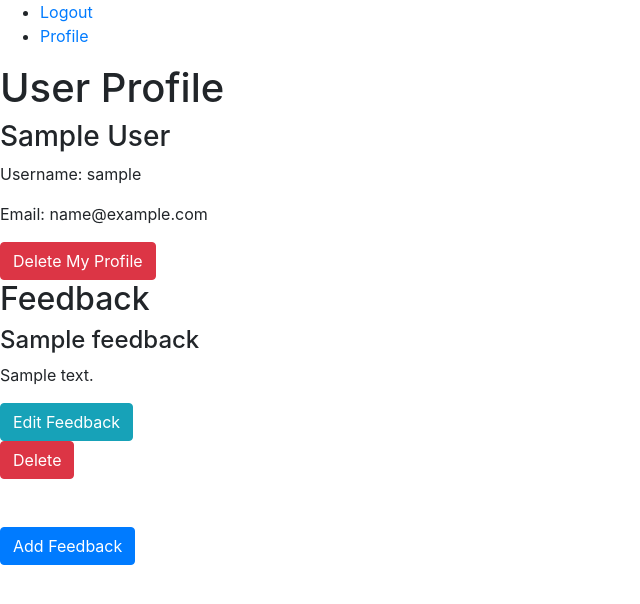
After one commit to sairina/flask-feedback, a Flask app: a page that uses templates/base.html in a window 1280 px wide. The commit adds this page. Shown: the top 604 px of the page, without its empty margins (0-640 px from the left). Run offline with Flask 2, Linux system fonts and the light colour scheme; the visitor is signed in with stand-in values (Sample User, id 1); tables that the repository leaves empty hold one stand-in row (values such as "Sample post"); some libraries are stand-ins or nearby versions.

Commit message:
Added add feedback routes and modified profile to show feedback. Added feedback.html template

```diff
--- a/app.py
+++ b/app.py
@@ -1,7 +1,7 @@
 from flask import Flask, redirect, render_template, request, flash, session
-from models import db, connect_db, User
+from models import db, connect_db, User, Feedback
 from flask_debugtoolbar import DebugToolbarExtension
-from forms import RegisterUserForm, LoginUserForm
+from forms import RegisterUserForm, LoginUserForm, FeedbackForm
 
 app = Flask(__name__)
 app.config['SQLALCHEMY_DATABASE_URI'] = 'postgresql:///feedback_db'
@@ -43,9 +43,9 @@ def register_user():
         db.session.add(user)
         db.session.commit()
 
-        session['user_name'] = user.username
+        session['username'] = user.username
 
-        return redirect('/secret')
+        return redirect(f'/users/{user.username}')
 
     return render_template("register.html", form=form)
 
@@ -64,20 +64,84 @@ def login_user():
         user = User.authenticate(username, password)
 
         if user:
-            session['user_name'] = user.username
-            return redirect('/secret')
+            session['username'] = user.username
+            return redirect(f'/users/{user.username}')
         else:
             form.username.errors = ["Bad name/password"]
     return render_template("login.html", form=form)
 
 
-@app.route("/secret")
-def secret_route():
+@app.route("/users/<username>")
+def show_user_profile(username):
     """ Hidden page for logged-in users """
 
-    if "user_name" not in session:
+    if "username" not in session:
         flash("You must be logged in to view!")
         return redirect("/")
 
+    elif username != session['username']:
+        flash("You can only view your profile!")
+        return redirect(f'/users/{session["username"]}')
+
     else:
-        return render_template("secret.html")
+        user = User.query.get_or_404(username)
+        return render_template("profile.html", user=user)
+
+@app.route("/logout")
+def logout_user():
+    """"Logout user"""
+
+    session.pop("username")
+    return redirect("/")
+
+
+@app.route("/users/<username>/delete", methods=['POST'])
+def delete_user_profile(username):
+    """ Hidden page for logged-in users """
+
+    if "username" not in session:
+        flash("You must be logged in to view!")
+        return redirect("/")
+
+    elif username != session['username']:
+        flash("You can only delete your profile!")
+        return redirect(f'/users/{session["username"]}')
+
+    else:
+        user = User.query.get_or_404(username)
+        db.session.delete(user)
+        db.session.commit()
+        session.pop("username")
+
+        return redirect("/")
+
+
+@app.route("/users/<username>/feedback/add", methods=['GET','POST'])
+def add_feedback(username):
+    """ Hidden page for logged-in users """
+
+    if "username" not in session:
+        flash("You must be logged in to view!")
+        return redirect("/")
+
+    elif username != session['username']:
+        flash("You can only give yourself feedback!")
+        return redirect(f'/users/{session["username"]}')
+
+    else:
+        user = User.query.get_or_404(username)
+        form = FeedbackForm()
+
+        if form.validate_on_submit():
+            title = form.title.data
+            content = form.content.data
+            new_feedback=Feedback(title=title,
+                                  content=content,
+                                  username=username)
+
+            db.session.add(new_feedback)
+            db.session.commit()
+
+            return redirect(f'/users/{session["username"]}')
+
+        return render_template("feedback.html", user=user, form=form)
--- a/templates/base.html
+++ b/templates/base.html
@@ -11,6 +11,15 @@
 </head>
 
 <body>
+<ul>
+  {% if 'username' in session %}
+  <li><a href="/logout">Logout</a></li>
+  <li><a href="/users/{{ session.username }}">Profile</a></li>
+  {% else %}
+  <li><a href="/login">Login</a></li>
+  <li><a href="/register">Register</a></li>
+  {% endif %}
+</ul>
 
   {% with messages = get_flashed_messages() %}
   {% if messages %}
--- /dev/null
+++ b/templates/profile.html
@@ -0,0 +1,31 @@
+{% extends 'base.html' %}
+
+{% block title %}User Profile{% endblock %}
+
+{% block content %}
+
+<h1>User Profile</h1>
+<h3>{{ user.first_name }} {{ user.last_name }}</h3>
+<p>Username: {{ user.username }}</p>
+<p>Email: {{ user.email }}</p>
+
+<form action="/users/{{ user.username }}/delete" method="POST">
+    <button class="btn btn-danger">Delete My Profile</button>
+</form>
+
+<h2>Feedback</h2>
+{% for f in user.feedback %}
+<div>
+    <h4>{{ f.title }}</h4>
+    <p>{{ f.content }}</p>
+    <a class="btn btn-info" href="/feedback/{{ f.id }}/update">Edit Feedback</a>
+    <form action="/feedback/{{ f.id }}/delete" method="POST">
+        <button class="btn btn-danger">Delete</button>
+    </form>
+</div>
+
+{% endfor %}
+<br>
+<br>
+<a class="btn btn-primary" href="/users/{{ user.username }}/feedback/add">Add Feedback</a>
+{% endblock %}
```
Also changed, not shown: forms.py (+10 -2 lines), models.py (+13 -0 lines), templates/feedback.html (added, +28 -0 lines), templates/secret.html (deleted, +0 -10 lines).
